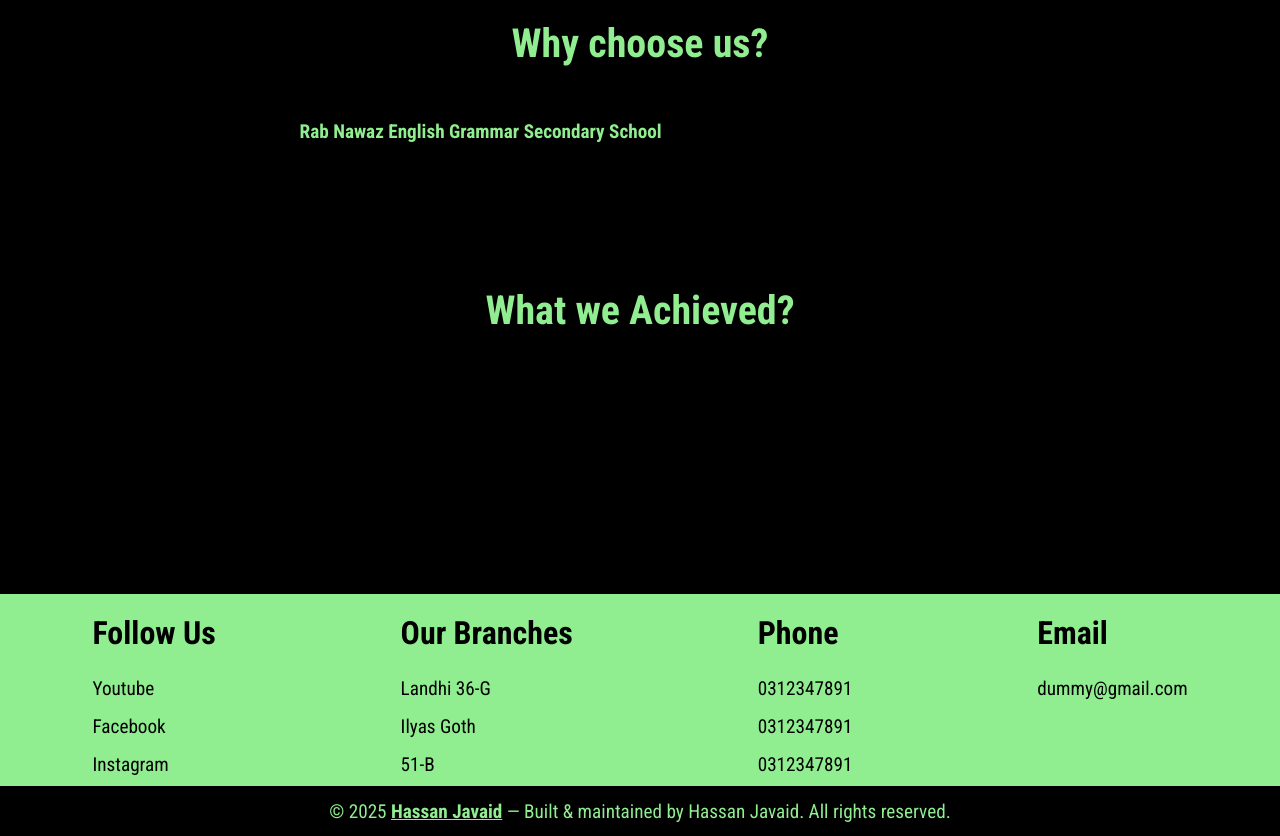
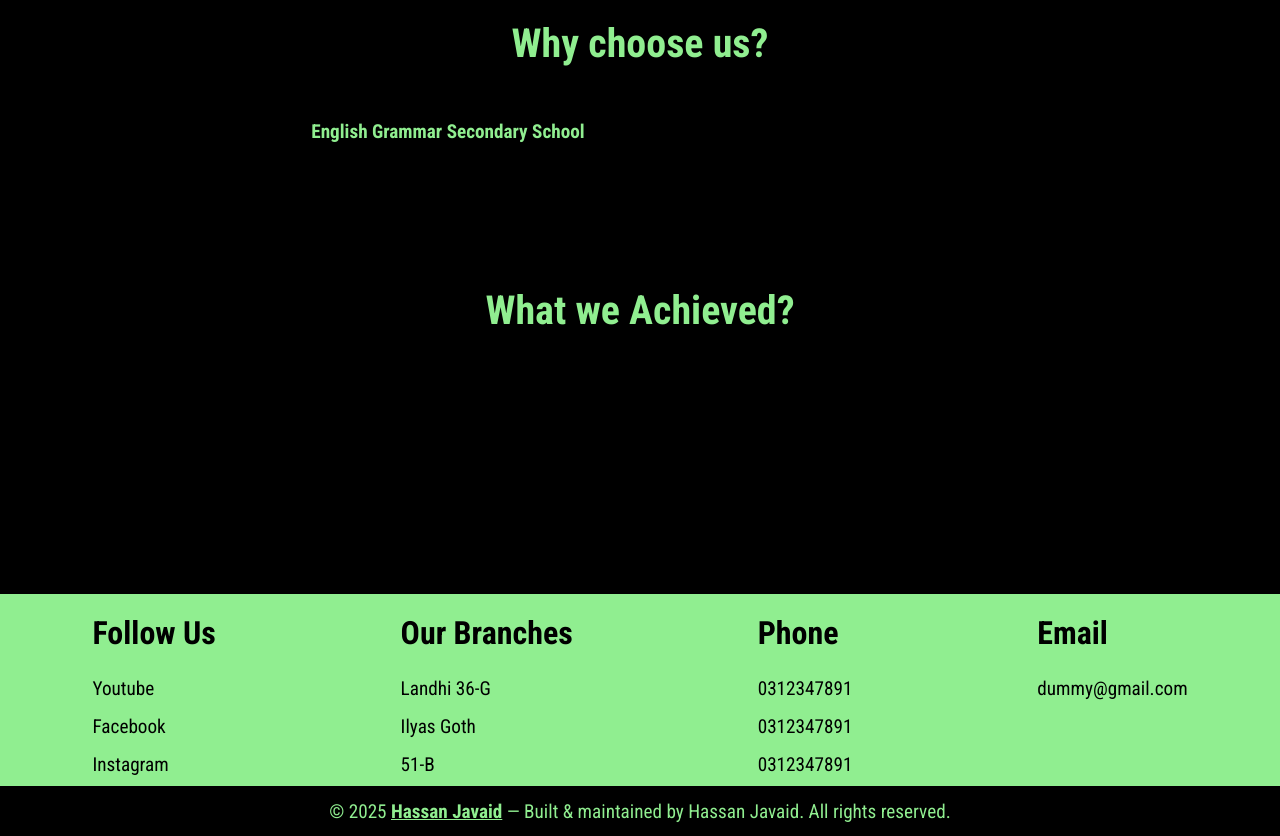
Before and after one commit to M-HassanJavaid/School-Website-Frontend, a React (Vite) app: page / in a window 1280 px wide. Shown: the part 1704-2540 px from the top of the page. Built offline with nearby package versions, Linux system fonts and the light colour scheme.

Commit message:
change page title

```diff
--- a/index.html
+++ b/index.html
@@ -5,7 +5,7 @@
   <meta charset="UTF-8" />
   <link rel="icon" type="image/svg+xml" href="/vite.svg" />
   <meta name="viewport" content="width=device-width, initial-scale=1.0" />
-  <title>Vite + React</title>
+  <title>English Grammar School</title>
 
   <!-- Google fonts -->
   <link rel="preconnect" href="https://fonts.googleapis.com">
--- a/src/components/WhyUs/WhyUs.jsx
+++ b/src/components/WhyUs/WhyUs.jsx
@@ -57,7 +57,7 @@ const WhyUS = () => {
     return (
         <section className={styles.whyUsSection}>
             <h1 className={styles.whyUsHeading} >Why choose us?</h1>
-            <p className={styles.WhyUsPara} ref={WhyUsPara}>At <span className={styles.schoolName}>Rab Nawaz English Grammar Secondary School</span>, we provide more than just an education—we create a safe,
+            <p className={styles.WhyUsPara} ref={WhyUsPara}>At <span className={styles.schoolName}>English Grammar Secondary School</span>, we provide more than just an education—we create a safe,
                 supportive, and inspiring environment where every child can thrive. With passionate teachers,
                 modern learning resources, and a focus on both academic excellence and personal growth, we help
                 students discover their strengths and prepare them for a bright future.</p>
```
